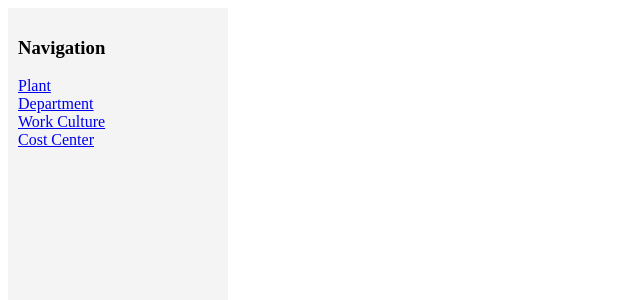
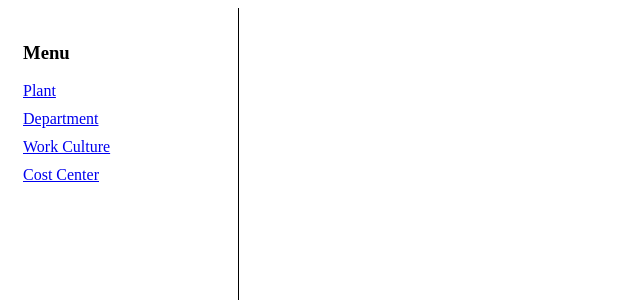
Before and after one commit to chaitanyaj2121/plant_management_sys, a React app in the folder frontend/: page / in a window 1280 px wide. Shown: the top 300 px of the page, without its empty margins (0-640 px from the left). Built offline with nearby package versions, Linux system fonts and the light colour scheme; the HTML template or start-up script is replaced by a standard one.

Commit message:
improved app.jsx

```diff
--- a/frontend/src/App.jsx
+++ b/frontend/src/App.jsx
@@ -1,74 +1,48 @@
 import React from "react";
-import { BrowserRouter as Router, Route, Routes, Link } from "react-router-dom";
+import { BrowserRouter as Router, Routes, Route, Link } from "react-router-dom";
 import "./App.css";
 
 import PlantForm from "./components/PlantForm";
 import PlantList from "./components/PlantList";
 
-const Sidebar = () => {
-  return (
-    <div
-      style={{
-        width: "200px",
-        background: "#f4f4f4",
-        padding: "10px",
-        height: "100vh",
-      }}
-    >
-      <h3>Navigation</h3>
-      <ul style={{ listStyleType: "none", padding: 0 }}>
-        <li>
-          <Link to="/plant">Plant</Link>
-        </li>
-        <li>
-          <Link to="/department">Department</Link>
-        </li>
-        <li>
-          <Link to="/work-culture">Work Culture</Link>
-        </li>
-        <li>
-          <Link to="/cost-center">Cost Center</Link>
-        </li>
-      </ul>
-    </div>
-  );
-};
-
-const PlantSetup = () => {
-  const handlePlantAdded = (newPlant) => {
-    console.log("New plant added:", newPlant);
-  };
-
-  return (
-    <div style={{ padding: "20px" }}>
-      <h2>Add Plant</h2>
-      <PlantForm onPlantAdded={handlePlantAdded} />
-      <h3>All Plants</h3>
-      <PlantList />
-    </div>
-  );
-};
-
 const App = () => {
   return (
     <Router>
       <div style={{ display: "flex" }}>
-        <Sidebar />
+        <div
+          style={{
+            width: "200px",
+            padding: "15px",
+            borderRight: "1px solid #000000",
+            height: "100vh",
+          }}
+        >
+          <h3>Menu</h3>
+          <nav
+            style={{ display: "flex", flexDirection: "column", gap: "10px" }}
+          >
+            <Link to="/plant">Plant</Link>
+            <Link to="/department">Department</Link>
+            <Link to="/work-culture">Work Culture</Link>
+            <Link to="/cost-center">Cost Center</Link>
+          </nav>
+        </div>
+
         <div style={{ flex: 1, padding: "20px" }}>
           <Routes>
-            <Route path="/plant" element={<PlantSetup />} />
             <Route
-              path="/department"
-              element={<div>Department Placeholder</div>}
+              path="/plant"
+              element={
+                <>
+                  <h2>Plant Setup</h2>
+                  <PlantForm onPlantAdded={() => {}} />
+                  <PlantList />
+                </>
+              }
             />
-            <Route
-              path="/work-culture"
-              element={<div>Work Culture Placeholder</div>}
-            />
-            <Route
-              path="/cost-center"
-              element={<div>Cost Center Placeholder</div>}
-            />
+            <Route path="/department" element={<div>Department</div>} />
+            <Route path="/work-culture" element={<div>Work Culture</div>} />
+            <Route path="/cost-center" element={<div>Cost Center</div>} />
           </Routes>
         </div>
       </div>
```
